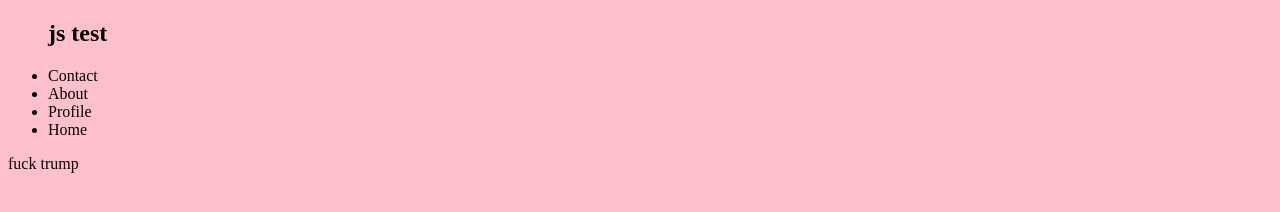
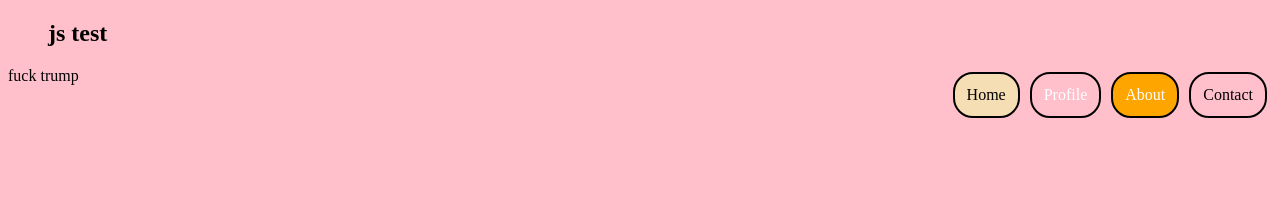
Before and after one commit to MohamedAbdisamed/js.test, a plain HTML site: page index.html in a window 1280 px wide. Drawn offline with Linux system fonts and the light colour scheme.

Commit message:
Update style.css

```diff
--- a/style.css
+++ b/style.css
@@ -1 +1,43 @@
 body {background-color: pink;}
+
+ul{
+ list-style-type:none;
+}
+
+li
+{
+
+ border: 2px solid black;
+ display: inline-block;
+ border-radius: 20px;
+ padding: 12px;
+ margin: 5px;
+float: right;
+
+
+
+ }
+
+.contact a:hover
+{
+ background-color: yellow;
+ color: white;
+
+}
+.about, a:hover
+{
+ background-color: orange;
+ color: white;
+}
+
+.profile, a:hover
+{
+ background-color: pink;
+color: white;
+}
+
+.home, a:hover
+{
+ background-color: wheat;
+ color: black;
+}
```
